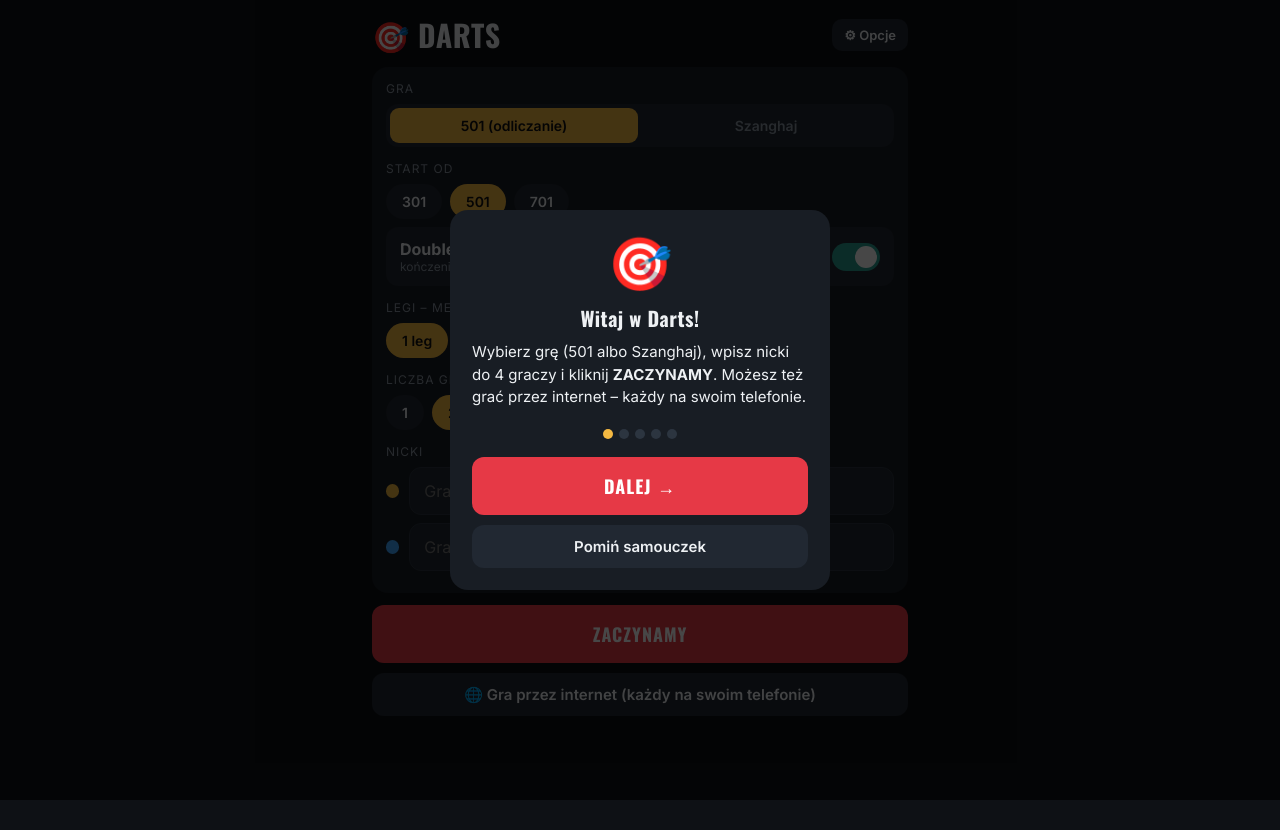
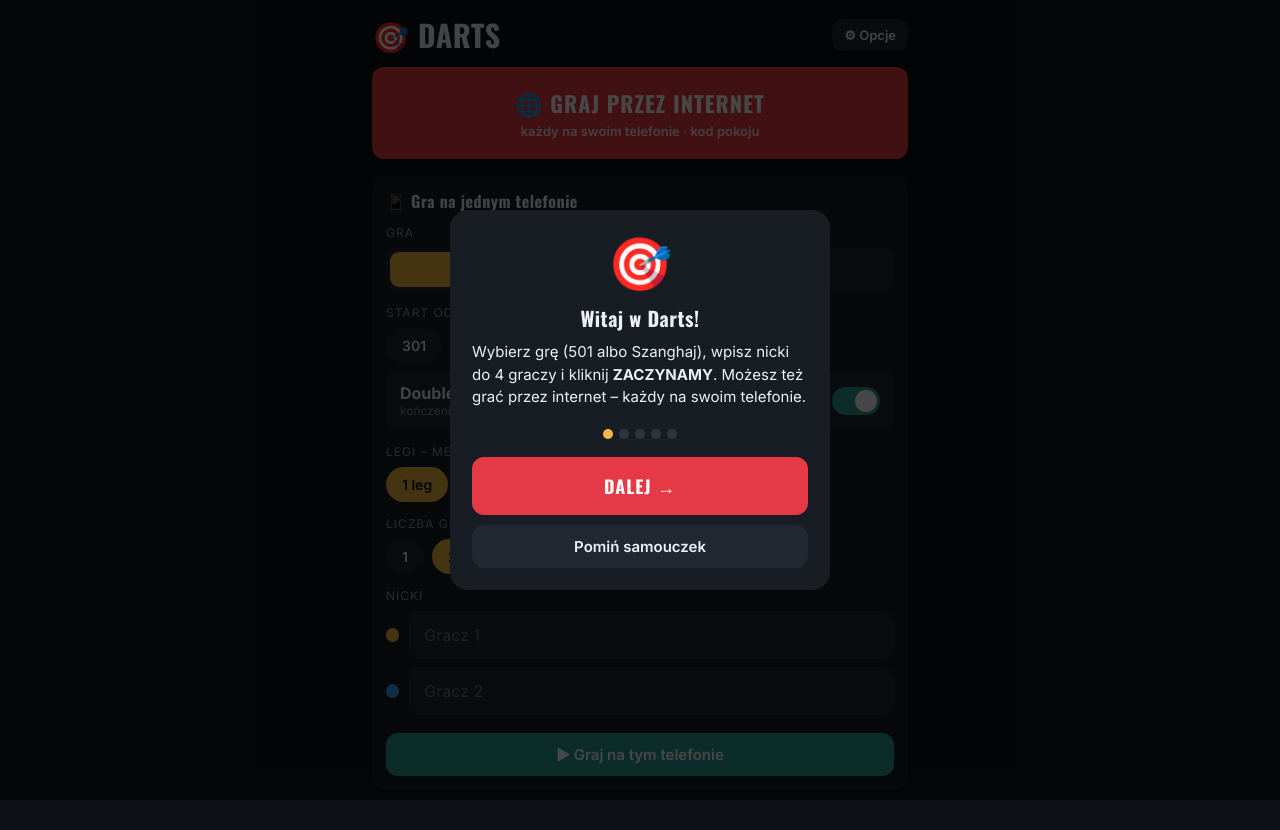
Before and after one commit to tylkotak7/darts, a plain HTML site: page index.html in a window 1280 px wide. Before the commit the page ends 800 px from the top, so only its background shows below. Drawn offline with nearby package versions, Linux system fonts and the light colour scheme.

Commit message:
Gra przez internet jako główny przycisk na starcie
Co-Authored-By: Claude Opus 5.5 <noreply@anthropic.com>
Claude-Session: https://claude.ai/code/session_01DzdMB7omexLJJ5UJbr8VwA

```diff
--- a/index.html
+++ b/index.html
@@ -544,14 +544,14 @@ function vSetup(){
   const c=S.cfg,sv=S.saved&&S.saved.game;
   return`<div class="top"><h1>🎯 DARTS</h1><button class="btn sm" data-act="opts">⚙ Opcje</button></div>
   ${sv?`<button class="btn alt full" style="margin:0 0 12px" data-act="resume">▶ Kontynuuj grę: ${sv.players.map(p=>esc(p.name)).join(', ')}</button>`:''}
-  <div class="card">${modeSettings(c)}
-    <label class="lbl">Liczba graczy (na tym telefonie)</label>
+  <button class="btn pri" style="padding:20px;font-size:22px" data-act="online">🌐 GRAJ PRZEZ INTERNET<div style="font-family:Inter;font-size:13px;font-weight:600;letter-spacing:0;opacity:.85;margin-top:4px">każdy na swoim telefonie · kod pokoju</div></button>
+  <div class="card" style="margin-top:16px"><h3 style="font-size:16px;margin-bottom:12px">📱 Gra na jednym telefonie</h3>${modeSettings(c)}
+    <label class="lbl">Liczba graczy</label>
     <div class="chips">${[1,2,3,4].map(n=>`<button class="chip ${c.count===n?'on':''}" data-act="count" data-v="${n}">${n}</button>`).join('')}</div>
     <label class="lbl">Nicki</label>
     ${[...Array(c.count)].map((_,i)=>`<div class="row"><span class="dot" style="background:${PCOL[i]};width:14px;height:14px;margin:0 2px 8px 0"></span><input class="nick" data-i="${i}" maxlength="16" placeholder="Gracz ${i+1}" value="${esc(c.names[i]||'')}"></div>`).join('')}
+    <button class="btn alt full" data-act="go">▶ Graj na tym telefonie</button>
   </div>
-  <button class="btn pri" data-act="go">ZACZYNAMY</button>
-  <button class="btn full" data-act="online">🌐 Gra przez internet (każdy na swoim telefonie)</button>
   ${S.session.length?`<button class="btn full" data-act="stats">📊 Statystyki</button>`:''}
   <div style="margin-top:12px">${vRank(false)}</div>`;
 }
```
